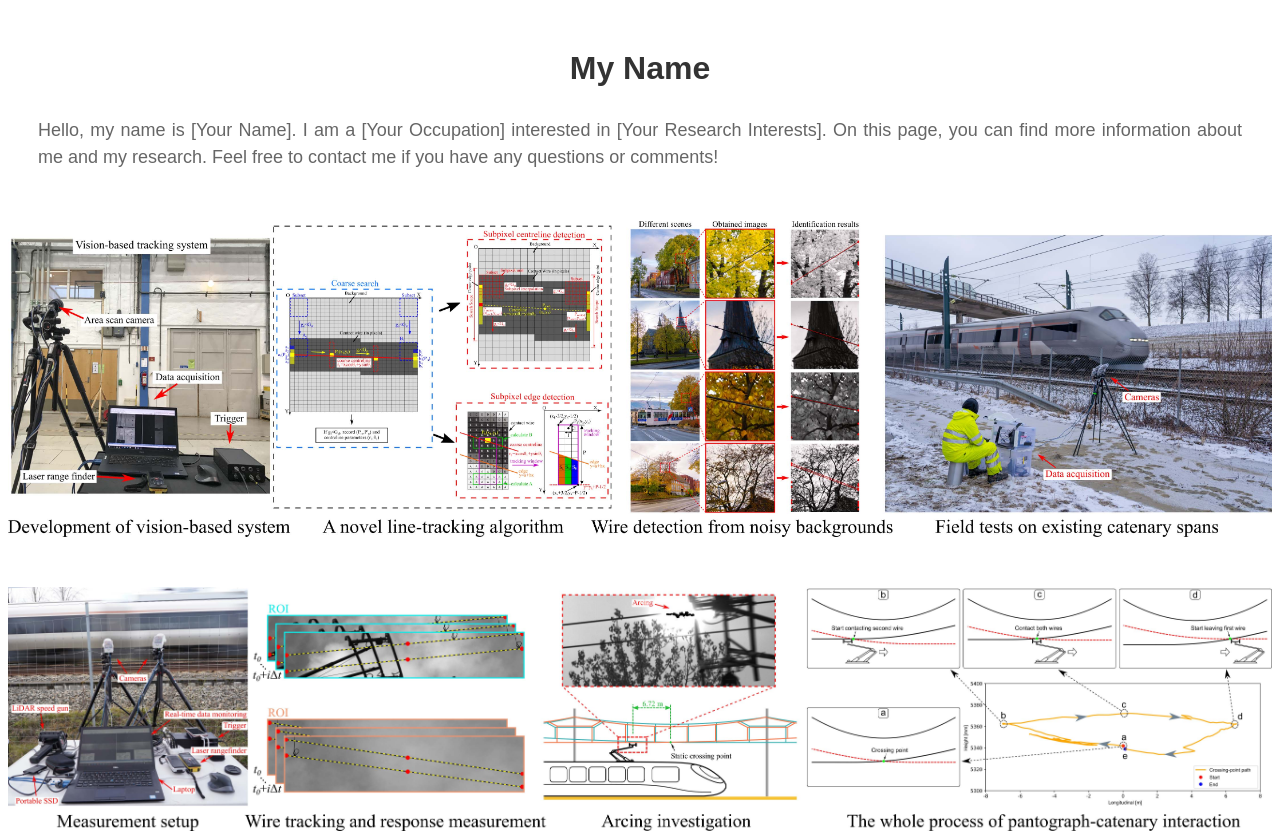
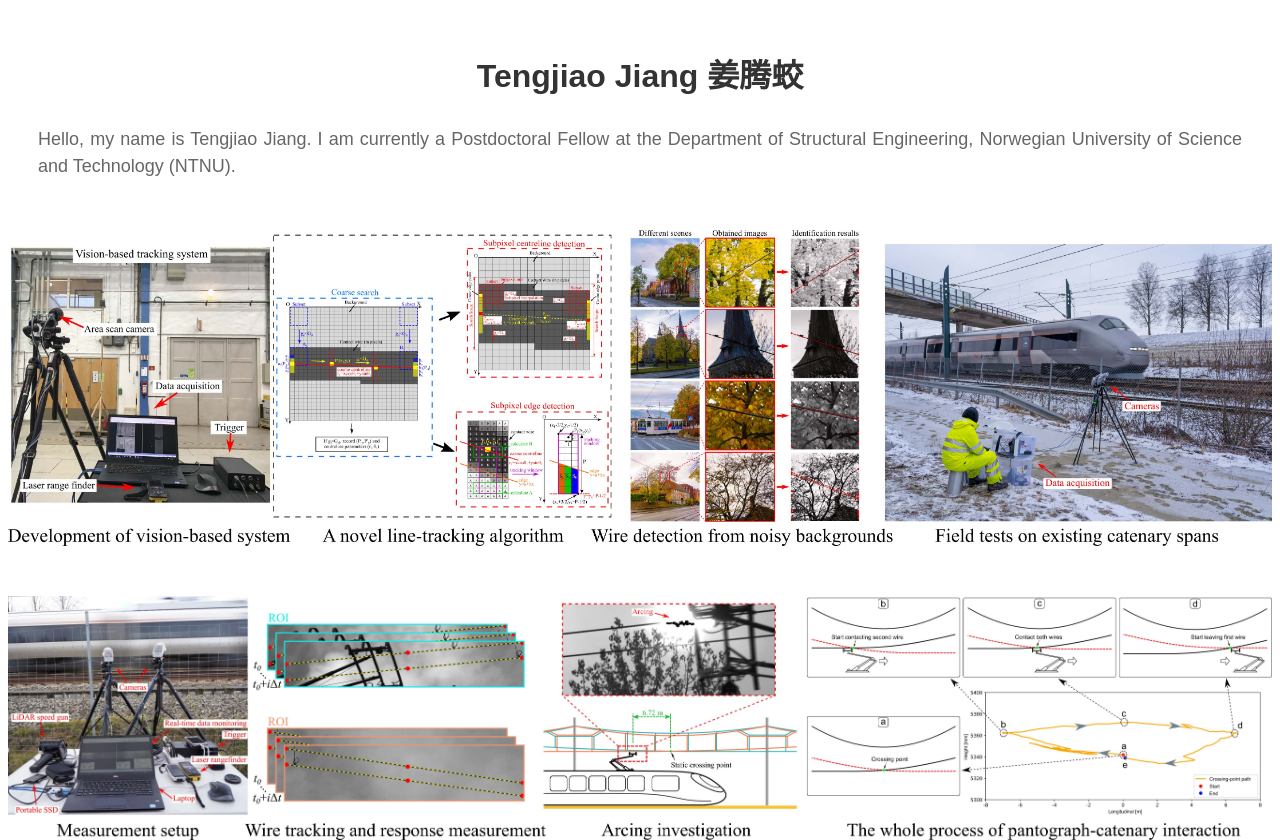
Before and after one commit to Tengjiao-Jiang/Tengjiao-Jiang.github.io, a plain HTML site: page index.html in a window 1280 px wide. Shown: the top 840 px of the page. Drawn offline with Linux system fonts and the light colour scheme.

Commit message:
Initial commit

```diff
--- a/index.html
+++ b/index.html
@@ -29,8 +29,8 @@
   </style>
 </head>
 <body>
-  <h1>My Name</h1>
-  <p>Hello, my name is [Your Name]. I am a [Your Occupation] interested in [Your Research Interests]. On this page, you can find more information about me and my research. Feel free to contact me if you have any questions or comments!</p>
+  <h1>Tengjiao Jiang 姜腾蛟</h1>
+  <p>Hello, my name is Tengjiao Jiang. I am currently a Postdoctoral Fellow at the Department of Structural Engineering, Norwegian University of Science and Technology (NTNU).</p>
   <img src="picture1.jpg" alt="Picture 1">
   <img src="picture2.jpg" alt="Picture 2">
   <img src="picture3.jpg" alt="Picture 3">
```
